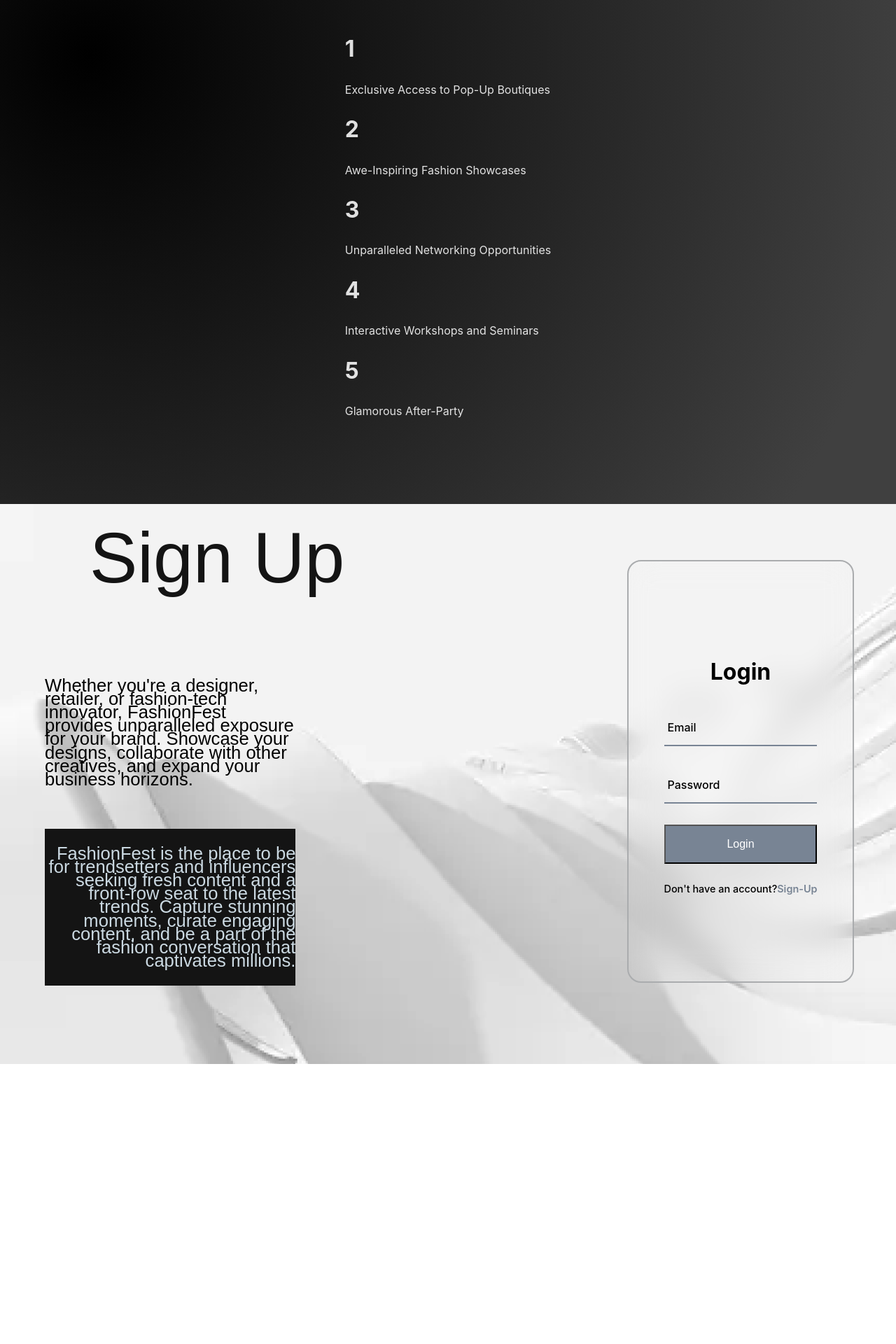
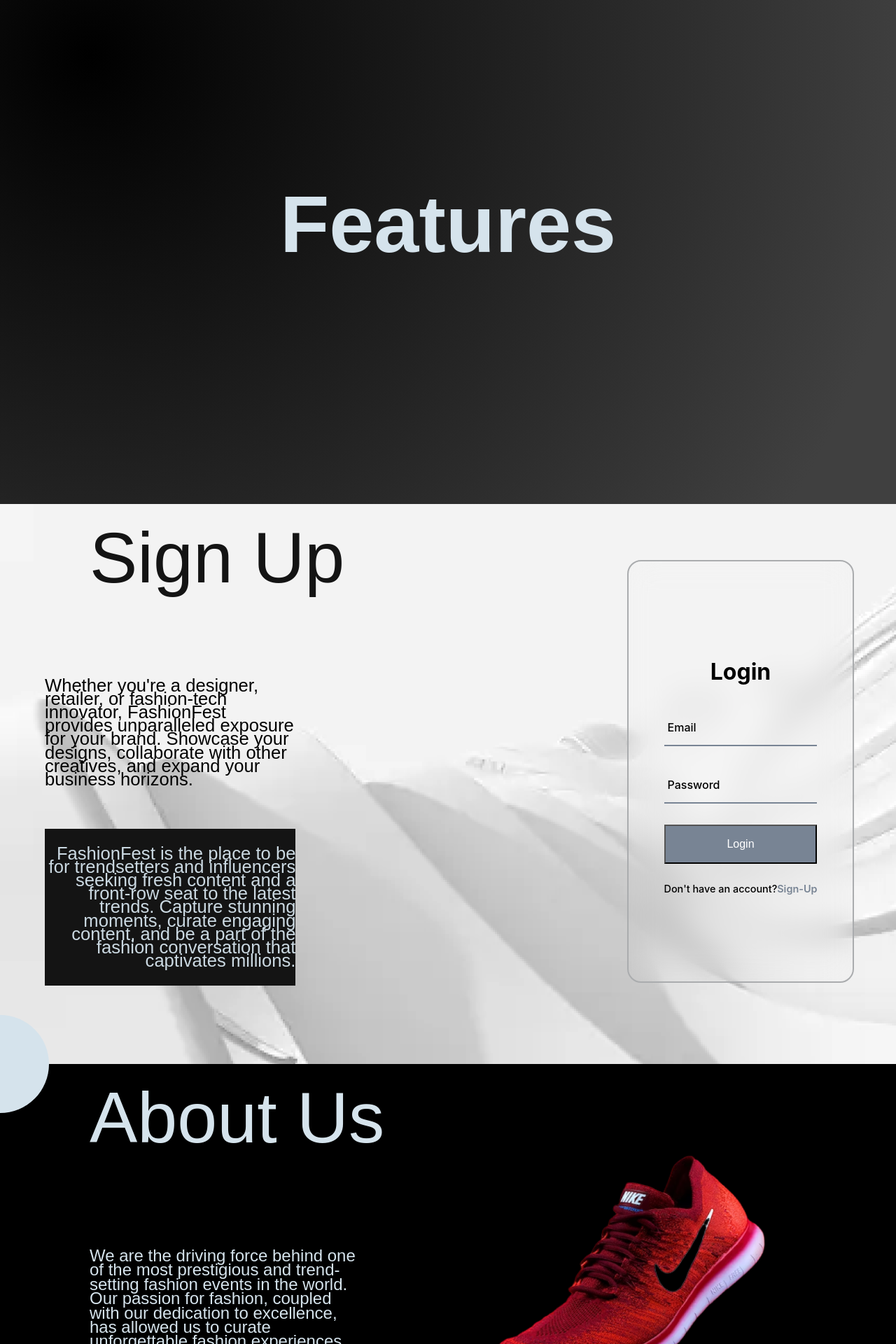
Before and after one commit to SiddharthPalod/Fashionera, a React (Vite) app: page / in a window 1280 px wide. Shown: the part 1680-3600 px from the top of the page at 70% size. Before the commit the page ends 3200 px from the top, so only its background shows below. Built offline with nearby package versions, Linux system fonts and the light colour scheme; grey boxes are pictures that could not be loaded; a web font is replaced by a local one.

Commit message:
Add files via upload

```diff
--- a/src/components/About.jsx
+++ b/src/components/About.jsx
@@ -1,27 +1,129 @@
-import bgVid from "../assets";
+import { Icon } from '@iconify/react';
+import { useEffect, useState } from 'react';
+import { motion } from 'framer-motion';
+import shoe from "./shoe.png"
+import purse from "./purse.png"
+
 
 const About = () => {
+  const [mousePosition, setMousePosition] = useState({
+    x: 0,
+    y: 0,
+  });
+  const [cursorVariant, setCursorVariant] = useState("default");
+
+  useEffect(() => {
+    const mouseMove = e => {
+      setMousePosition({
+        x: e.clientX,
+        y: e.clientY,
+      });
+    };
+    window.addEventListener("mousemove", mouseMove);
+    return () => {
+      window.removeEventListener("mousemove", mouseMove);
+    };
+  }, []);
+
+  const variants = {
+    default: {
+      height: 140,
+      width: 140,
+      x: mousePosition.x - 70,
+      y: mousePosition.y - 70,
+    },
+    icon: {
+      height: 80,
+      width: 166,
+      x: mousePosition.x - 40,
+      y: mousePosition.y - 40,
+      borderRadius: "0",
+      mixBlendMode: "difference",
+    },
+    head: {
+      x: mousePosition.x - 70,
+      y: mousePosition.y - 70,
+      mixBlendMode: "difference",
+      zIndex: "1",
+    },
+    img:{
+      x: mousePosition.x - 230,
+      y: mousePosition.y - 180,
+      borderRadius: 0,  //make it rectangle
+      height: 360,
+      width: 460,
+    },
+  };
+
+  const textEnter = () => {
+    const topView = document.querySelector('#top-view');
+    if (topView) {
+        topView.style.visibility = 'hidden';
+      }
+  };
+
+  const textLeave = () => {
+    const topView = document.querySelector('#top-view');
+    if (topView) {
+      topView.style.visibility = 'visible';
+    }
+  };
+
+  const imgEnter = () => {
+    const shoe = document.querySelector('.abt-img');
+    const image = document.querySelector('.abt-img-hidden');
+    setCursorVariant("img")
+    shoe.style.visibility = 'hidden';
+    image.style.visibility = 'visible';
+    image.style.zIndex = "1";
+  };
+
+  const imgLeave = () => {
+    setCursorVariant("default")
+    const shoe = document.querySelector('.abt-img');
+    const image = document.querySelector('.abt-img-hidden');
+    shoe.style.visibility = 'visible';
+    image.style.visibility = 'hidden';
+    image.style.zIndex = "-1";
+  }
+
+  const headEnter = () => setCursorVariant("head");
+  const iconEnter = () => setCursorVariant("icon");
+  const Leave = () => setCursorVariant("default");
+
   return (
-    <div className="hero">
-      <video autoPlay loop muted playsInline className="bg-vid">
-        <source src={bgVid} type="video/mp4" />
-      </video>
-      <div className="content">
-        <h2>About Us</h2>
-        <p>
-        FashionFest is a trailblazing fashion event hosting company with a passion for creativity, innovation, and excellence.<br></br>
-        Our team of dedicated fashion enthusiasts and event professionals work tirelessly to curate spectacular fashion events <br></br>
-        that showcase the latest trends, cutting-edge designs, and emerging talents in the industry.<br></br>
-        We pride ourselves on fostering a community where everyone feels welcome and inspired to embrace their unique style.
-        </p>
-        <p style={{textAlign:"right"}}>
-        Whether you're a designer looking to showcase your collection, an influencer eager to collaborate,<br></br>
-        or a fashion enthusiast seeking inspiration, we invite you to be part of our FashionFest family. <br></br>
-        Follow us on social media, sign up for our newsletter, and stay tuned for updates on our upcoming events.<br></br>
-        Together, let's embark on a journey that celebrates the beauty of fashion and the art of self-expression.
-        </p>
-        <h1><span className="magic">On 12:11:2023</span></h1>
+    <div className="about" style={{ background: 'black' }}>
+      <div className="signUp" style={{ color: "#D5E3EC" }} onMouseEnter={headEnter} onMouseLeave={Leave}>About Us</div>
+      <div className='ig-icon'>
+        <div style={{ transform: 'scale(2.5)' }} onMouseEnter={iconEnter} onMouseLeave={Leave}>
+          <Icon icon="ion:logo-instagram" color="#A1C6E8" />
+        </div>
+        <h2 className='icon-txt'>Follow to get updates</h2>
       </div>
+      <div className='go-icon'>
+        <div style={{ transform: 'scale(2.5)' }} onMouseEnter={iconEnter} onMouseLeave={Leave}>
+          <Icon icon="ion:logo-google" color="#A1C6E8" />
+        </div>
+        <h2 className='icon-txt2'>Fill this survey</h2>
+      </div>
+
+      <motion.div
+        className='cursor'
+        variants={variants}
+        initial="default"
+        animate={cursorVariant} />
+
+      <div id='top-view' onMouseEnter={textEnter} onMouseLeave={textLeave} className='text-side'>
+        <p>We are the driving force behind one of the most prestigious and trend-setting fashion events in the world. Our passion for fashion, coupled with our dedication to excellence, has allowed us to curate unforgettable fashion experiences that captivate audiences and leave an indelible mark on the industry.</p>
+      </div>
+
+      <div id='bottom-view' className='text-side'>
+        <p>We envision a world where fashion is more than just clothing; it's an expression of art, culture, and identity. Our mission is to create a platform that celebrates the diversity and creativity of the fashion world while providing opportunities for emerging talent to shine on a global stage.</p>
+      </div>
+
+      <img src={shoe} alt="Product-Image" className='abt-img' onMouseEnter={imgEnter}></img>
+      <img src={purse} alt="Product-Image" className='abt-img-hidden' onMouseLeave={imgLeave}></img>
+
     </div>
   );
 };
--- a/src/components/Features.jsx
+++ b/src/components/Features.jsx
@@ -22,7 +22,13 @@
     <div>
       <div id="container">
         <div id="left-side" className="side" ref={leftRef}>
-          <div className="content">
+        <h2 className="title">Features</h2>
+
+        </div>
+      </div>
+      <div id="container">
+        <div id="right-side" className="side">
+        <div className="content">
             <div className="pair">
               <h1>1</h1>
               <p>Exclusive Access to Pop-Up Boutiques</p>
@@ -46,11 +52,6 @@
           </div>
         </div>
       </div>
-      <div id="container">
-        <div id="right-side" className="side">
-          <h2 className="title">Features</h2>
-        </div>
-      </div>
     </div>
   );
 };
```
Also changed, not shown: src/components/purse.png (added), src/components/shoe.png (added).
